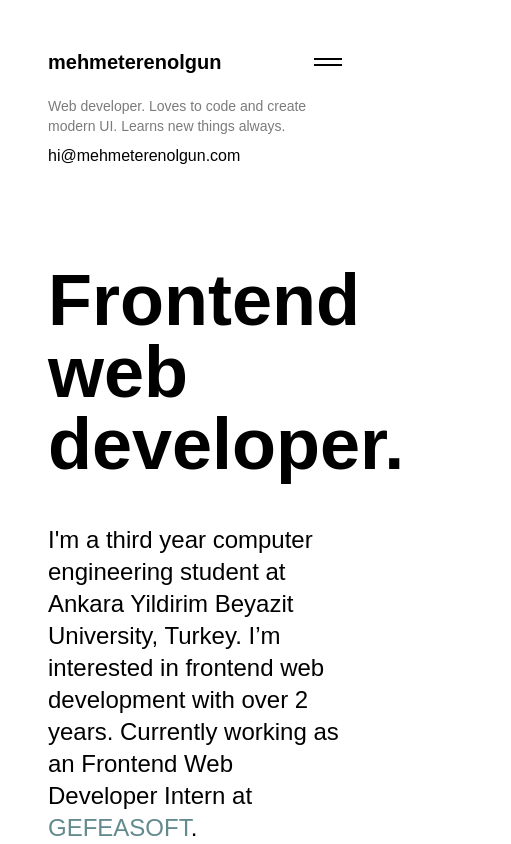
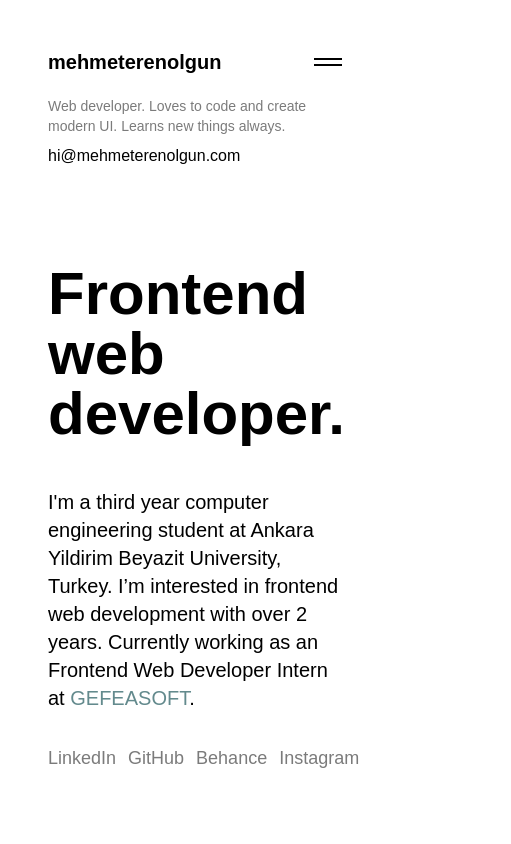
Before and after one commit to erenolgun/Personal-Website, a Next.js app: page / in a window 390 px wide. Shown: the top 844 px of the page, 511 px wide, since content can reach past the window. Built offline with nearby package versions, Linux system fonts and the light colour scheme.

Commit message:
Made index.js responsive

```diff
--- a/pages/index.js
+++ b/pages/index.js
@@ -6,11 +6,11 @@ const Home = () => {
     <Layout>
       <div className='p-12 md:p-10 lg:p-12 xl:container xl:mx-auto'>
         <header className='mb-11'>
-          <h1 className='font-serif text-7xl font-bold'>
+          <h1 className='text-6xl sm:text-7xl font-semibold font-serif'>
             Frontend web developer.
           </h1>
         </header>
-        <p className='text-2xl mb-11'>
+        <p className='text-xl mb-8 sm:text-2xl sm:mb-11'>
           I'm a third year computer engineering student at Ankara Yildirim
           Beyazit University, Turkey. I’m interested in frontend web development
           with over 2 years. Currently working as an Frontend Web Developer
@@ -21,16 +21,16 @@ const Home = () => {
           .
         </p>
         <div>
-          <a href='#' className='text-light text-2xl mr-8'>
+          <a href='#' className='text-light text-lg mr-3 sm:text-2xl sm:mr-8'>
             LinkedIn
           </a>
-          <a href='#' className='text-light text-2xl mr-8'>
+          <a href='#' className='text-light text-lg mr-3 sm:text-2xl sm:mr-8'>
             GitHub
           </a>
-          <a href='#' className='text-light text-2xl mr-8'>
+          <a href='#' className='text-light text-lg mr-3 sm:text-2xl sm:mr-8'>
             Behance
           </a>
-          <a href='#' className='text-light text-2xl'>
+          <a href='#' className='text-light text-lg sm:text-2xl'>
             Instagram
           </a>
         </div>
```
